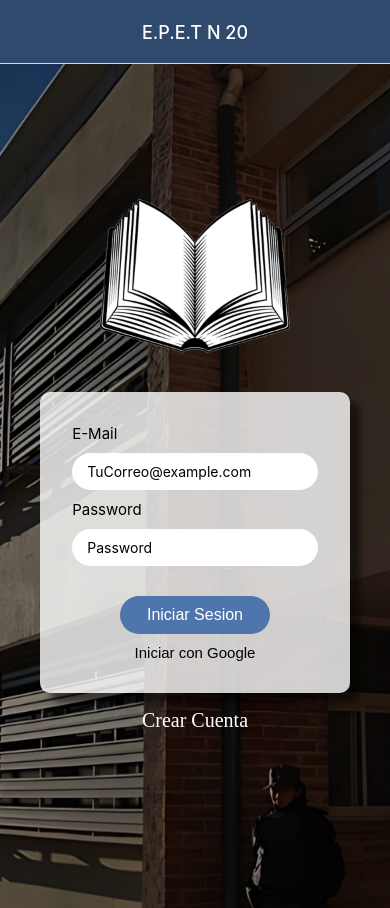
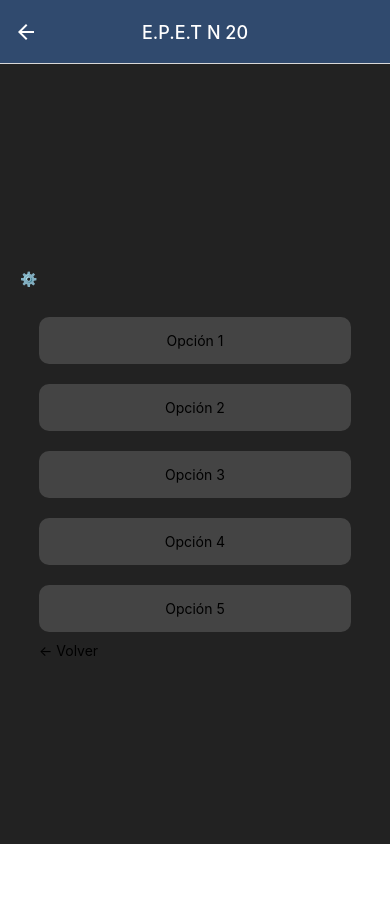
Before and after one commit to LuuAlveal/No_Hackeamos_Ni_La_Puerta, a React Native app: screen /Opciones in a window 390 px wide. After the commit the page ends 844 px from the top, so only its background shows below. Built offline with nearby package versions, Linux system fonts and the light colour scheme.

Commit message:
Componentes Opciones/Anotarse Materias

```diff
--- a/App.js
+++ b/App.js
@@ -7,7 +7,7 @@ import { NavigationContainer } from '@react-navigation/native';
 import Login from './screens/Login';
 import Home from './screens/Home';
 import Register from './screens/Register';
-
+import Opciones from './screens/Opciones';
 export default function App() {
   const Stack = createStackNavigator();
 
@@ -55,13 +55,9 @@ export default function App() {
             }
           }}
       />
-
-
-      </Stack.Navigator>
-  );
-       <Stack.Screen
-          name="Ajustes"
-          component={ Ajuste }
+        <Stack.Screen
+          name="Opciones"
+          component={ Opciones }
           options={{
             title: "E.P.E.T N 20",
             headerTintColor: 'white',
@@ -72,6 +68,10 @@ export default function App() {
             }
           }}
       />
+
+      </Stack.Navigator>
+  );
+
 }
   return (
     <NavigationContainer>
--- a/screens/Home.jsx
+++ b/screens/Home.jsx
@@ -1,7 +1,10 @@
 import React from 'react';
 import { StyleSheet, Text, View, TouchableOpacity, Image} from 'react-native';
 
-export default function Home (){
+export default function Home (props){
+    const Opciones = ()=>{
+        props.navigation.navigate('Opciones')
+    }
     const style = StyleSheet.create({
         container:{
             flex: 1,
@@ -49,7 +52,10 @@ export default function Home (){
                     />
                 </View>
                 <View style = {style.containerButton}>
-                    <TouchableOpacity style = {style.button}>
+                    <TouchableOpacity
+                        style = {style.button}
+                        onPress={Opciones}
+                    >
                     <text style={style.textButton}>
                         Anotarse a Materias previas
                     </text>
--- /dev/null
+++ b/screens/Opciones.jsx
@@ -0,0 +1,73 @@
+import React from 'react';
+import { StyleSheet, Text, View, TouchableOpacity, Image } from 'react-native';
+export default function Opciones () {
+  return (
+    <View style={styles.container}>
+      <View style={styles.header}>
+        {/*<Image
+          source={require('./epet20fondo.png')} // Reemplaza con la ruta a tu logo
+          style={styles.logo}
+        />*/}
+        <TouchableOpacity style={styles.settingsButton}>
+          <Text>⚙️</Text>
+
+        </TouchableOpacity>
+      </View>
+      <View style={styles.optionsContainer}>
+        <TouchableOpacity style={styles.optionButton}>
+          <Text>Opción 1</Text>
+        </TouchableOpacity>
+        <TouchableOpacity style={styles.optionButton}>
+          <Text>Opción 2</Text>
+        </TouchableOpacity>
+        <TouchableOpacity style={styles.optionButton}>
+          <Text>Opción 3</Text>
+        </TouchableOpacity>
+        <TouchableOpacity style={styles.optionButton}>
+          <Text>Opción 4</Text>
+        </TouchableOpacity>
+        <TouchableOpacity style={styles.optionButton}>
+          <Text>Opción 5</Text>
+        </TouchableOpacity>
+        <TouchableOpacity style={styles.backButton}>
+          <Text>← Volver</Text>
+        </TouchableOpacity>
+      </View>
+    </View>
+  );
+};
+
+const styles = StyleSheet.create({
+  container: {
+    flex: 1,
+    backgroundColor: '#222', // Ajusta el color de fondo
+    alignItems: 'center',
+    justifyContent: 'center',
+  },
+  header: {
+    flexDirection: 'row',
+    justifyContent: 'space-between',
+    alignItems: 'center',
+    width: '100%',
+    padding: 20,
+  },
+  logo: {
+    // Ajusta el tamaño y estilo de tu logo
+  },
+  settingsButton: {
+    // Estilos para el botón de configuración
+  },
+  optionsContainer: {
+    width: '80%',
+  },
+  optionButton: {
+    backgroundColor: '#444',
+    padding: 15,
+    borderRadius: 10,
+    marginVertical: 10,
+    alignItems: 'center',
+  },
+  backButton: {
+    // Estilos para el botón de volver
+  },
+});
```
